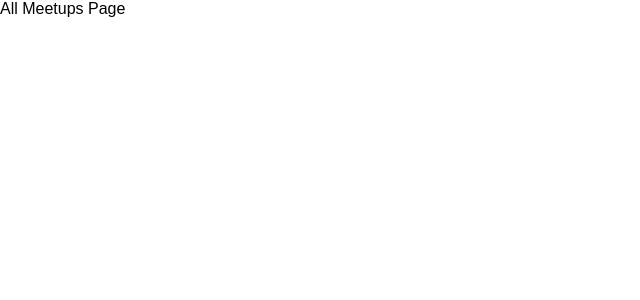
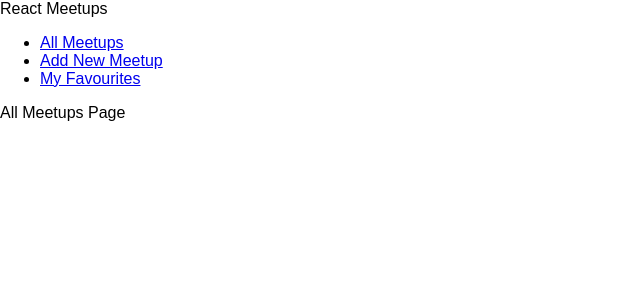
Before and after one commit to kdedvukaj/First-React-Project, a React (Create React App) app: page / in a window 1280 px wide. Shown: the top 300 px of the page, without its empty margins (0-640 px from the left). Built offline with nearby package versions, Linux system fonts and the light colour scheme.

Commit message:
Add Links to Navigation

```diff
--- a/src/App.js
+++ b/src/App.js
@@ -3,14 +3,16 @@
 import AllMeetupsPage from "./pages/AllMeetups";
 import NewMeetupPage from "./pages/NewMeetup";
 import FavouritesPage from "./pages/Favourites";
+import MainNavigation from "./components/layout/MainNavigation";
 
 function App() {
   return (
     <div>
+      <MainNavigation />
       <Routes>
         <Route path="/" element={<AllMeetupsPage />} />
         <Route path="/new-meetup" element={<NewMeetupPage />} />
-        <Route path="/favorites" element={<FavouritesPage />} />
+        <Route path="/favourites" element={<FavouritesPage />} />
       </Routes>
     </div>
   );
--- /dev/null
+++ b/src/components/layout/MainNavigation.js
@@ -0,0 +1,24 @@
+import { Link } from "react-router-dom";
+
+function MainNavigation() {
+  return (
+    <header>
+      <div>React Meetups</div>
+      <nav>
+        <ul>
+          <li>
+            <Link to="/">All Meetups</Link>
+          </li>
+          <li>
+            <Link to="/new-meetup">Add New Meetup</Link>
+          </li>
+          <li>
+            <Link to="/favourites">My Favourites</Link>
+          </li>
+        </ul>
+      </nav>
+    </header>
+  );
+}
+
+export default MainNavigation;
```
